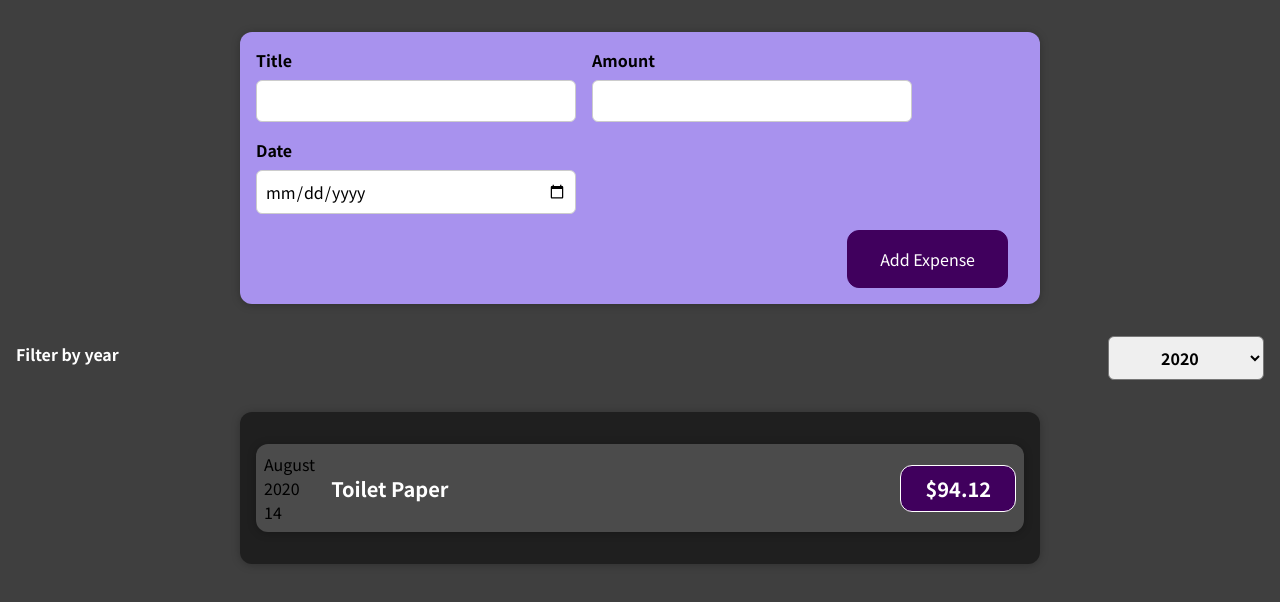
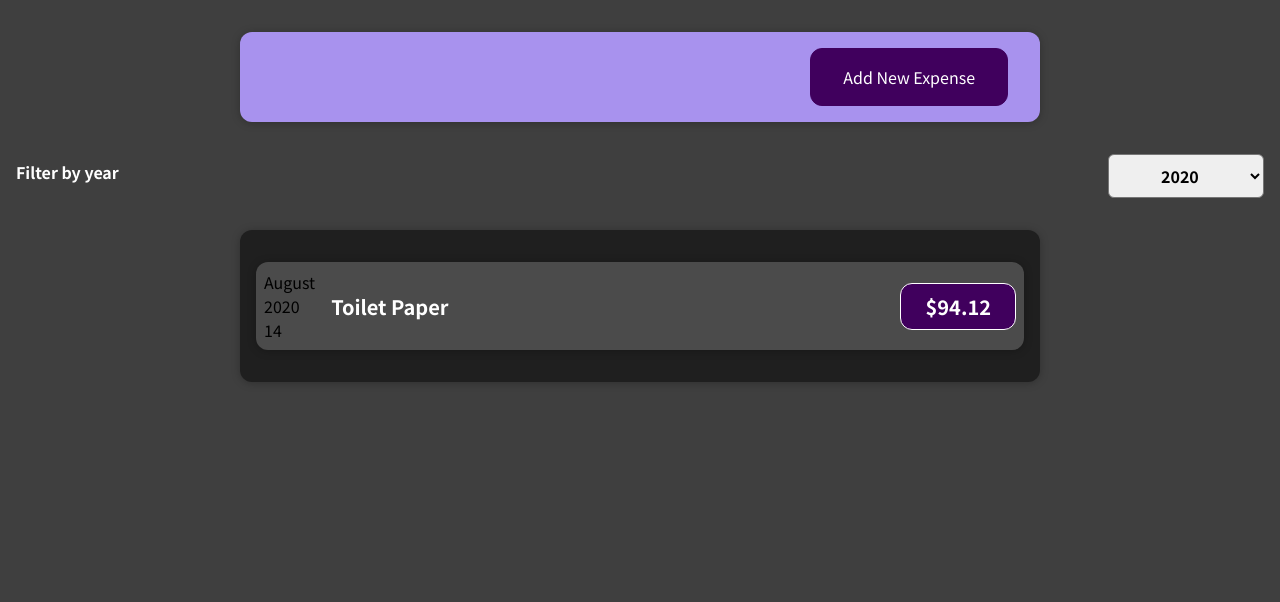
Before and after one commit to hibadem/react-expense, a React (Create React App) app: page / in a window 1280 px wide. Shown: the top 602 px of the page. Built offline with nearby package versions, Linux system fonts and the light colour scheme.

Commit message:
Adding conditional return statement

```diff
--- a/src/App.js
+++ b/src/App.js
@@ -1,8 +1,9 @@
 import Expenses from "./components/Expenses/Expenses";
 import { NewExpense } from "./components/NewExpense/NewExpense";
+import React, { useState } from 'react';
 
 function App() {
-  const expenses = [
+  const DUMMY_EXPENSES = [
     {
       id: 'e1',
       title: 'Toilet Paper',
@@ -23,11 +24,15 @@ function App() {
       date: new Date(2021, 5, 12),
     },
   ];
+  const [expenses, setExpenses] = useState(DUMMY_EXPENSES)
 
   const handleAddExpenseData = (expense) => {
-    expenses.push(expense);
-    console.log(expenses);
-  }
+    setExpenses(prevExpenses =>  {
+      return [
+        ...prevExpenses, expense
+      ];
+    });
+  };
 
   return (
     <div>
--- a/src/components/Expenses/Expenses.js
+++ b/src/components/Expenses/Expenses.js
@@ -1,26 +1,19 @@
 import React, { useState } from "react";
-import ExpenseItem from "./ExpenseItem";
 import "./Expenses.css";
 import Card from "../UI/Card";
 import ExpensesFilter from "./ExpensesFilter";
+import ExpensesList from "./ExpensesList";
 
 function Expenses(props) {
   const [filterValue, setFilterValue] = useState("2020");
+
+  const filterExpenses = props.expenses.filter((item) => item.date.getFullYear().toString() === filterValue);
 
   return (
     <>
       <ExpensesFilter selected={filterValue} setFilterValue={setFilterValue} />
       <Card className="expenses">
-        {props.expenses
-          .filter((item) => item.date.getFullYear().toString() === filterValue)
-          .map((item) => (
-            <ExpenseItem
-              title={item.title}
-              amount={item.amount}
-              date={item.date}
-              key={item.id}
-            ></ExpenseItem>
-          ))}
+        <ExpensesList items={filterExpenses} />
       </Card>
     </>
   );
--- /dev/null
+++ b/src/components/Expenses/ExpensesList.css
@@ -0,0 +1,9 @@
+.expenses-list {
+  list-style: none;
+  padding: 0;
+}
+
+.expenses-list__fallback {
+  color: white;
+  text-align: center;
+}
--- /dev/null
+++ b/src/components/Expenses/ExpensesList.js
@@ -0,0 +1,24 @@
+import "./ExpensesList.css";
+import ExpenseItem from "./ExpenseItem";
+
+import React from "react";
+
+const ExpensesList = (props) => {
+  if (props.items.length === 0) {
+    return <h2 className="expenses-list__fallback">Found no expenses.</h2>;
+  }
+
+  return (
+    <ul className="expenses-list">
+      {props.items.map((item) => (
+        <ExpenseItem
+          title={item.title}
+          amount={item.amount}
+          date={item.date}
+          key={item.id}
+        ></ExpenseItem>
+      ))}
+    </ul>
+  );
+};
+export default ExpensesList;
--- a/src/components/NewExpense/ExpenseForm.js
+++ b/src/components/NewExpense/ExpenseForm.js
@@ -11,6 +11,8 @@ export const ExpenseForm = (props) => {
   const [enteredTitle, setEnteredTitle] = useState('');
   const [enteredAmount, setEnteredAmount] = useState('');
   const [enteredDate, setEnteredDate] = useState('');
+
+  const [isClosed, setIsClosed] = useState(true);
 
   const titleChangeHandler = (e) => {
     setEnteredTitle(e.target.value);
@@ -44,14 +46,24 @@ export const ExpenseForm = (props) => {
     e.preventDefault();
     const expenseData = {
       title: enteredTitle,
-      date: enteredDate,
+      date: new Date(enteredDate),
       amount: enteredAmount
     };
     props.onSaveExpenseData(expenseData);
-    setEnteredAmount('')
-    setEnteredDate('')
-    setEnteredTitle('')
+    setEnteredAmount('');
+    setEnteredDate('');
+    setEnteredTitle('');
+    handleIsClosed();
+  }
 
+  const handleIsClosed = () => {
+    setIsClosed(prevState => !prevState);
+  }
+
+  if (isClosed) {
+    return (<div className="new-expense__actions">
+        <button type="button" onClick={handleIsClosed}>Add New Expense</button>
+      </div>)
   }
   return (
     <form onSubmit={handleSubmitForm}>
@@ -70,6 +82,7 @@ export const ExpenseForm = (props) => {
         </div>
       </div>
       <div className="new-expense__actions">
+        <button type="button" onClick={handleIsClosed}>Cancel</button>
         <button type="submit">Add Expense</button>
       </div>
     </form>
```
